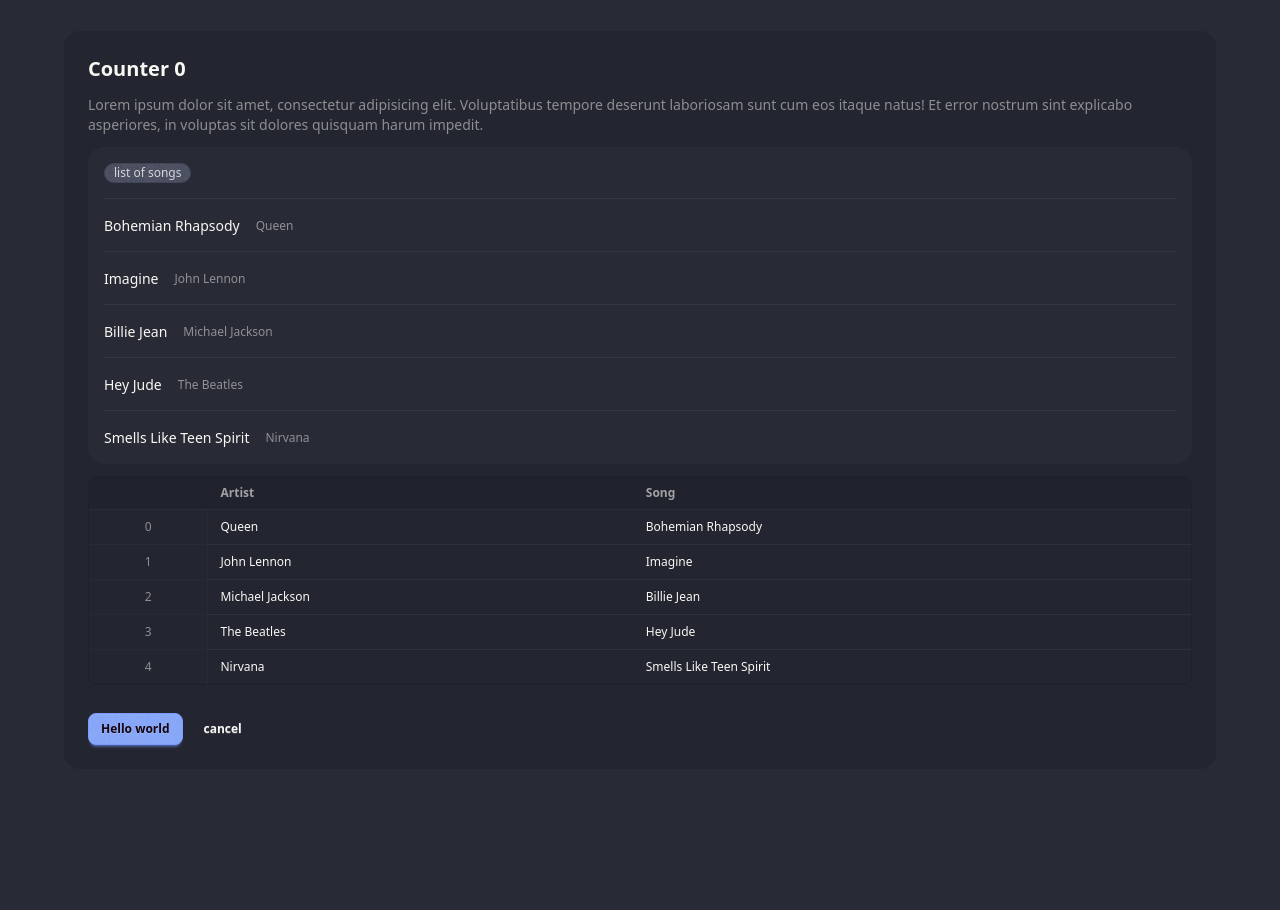
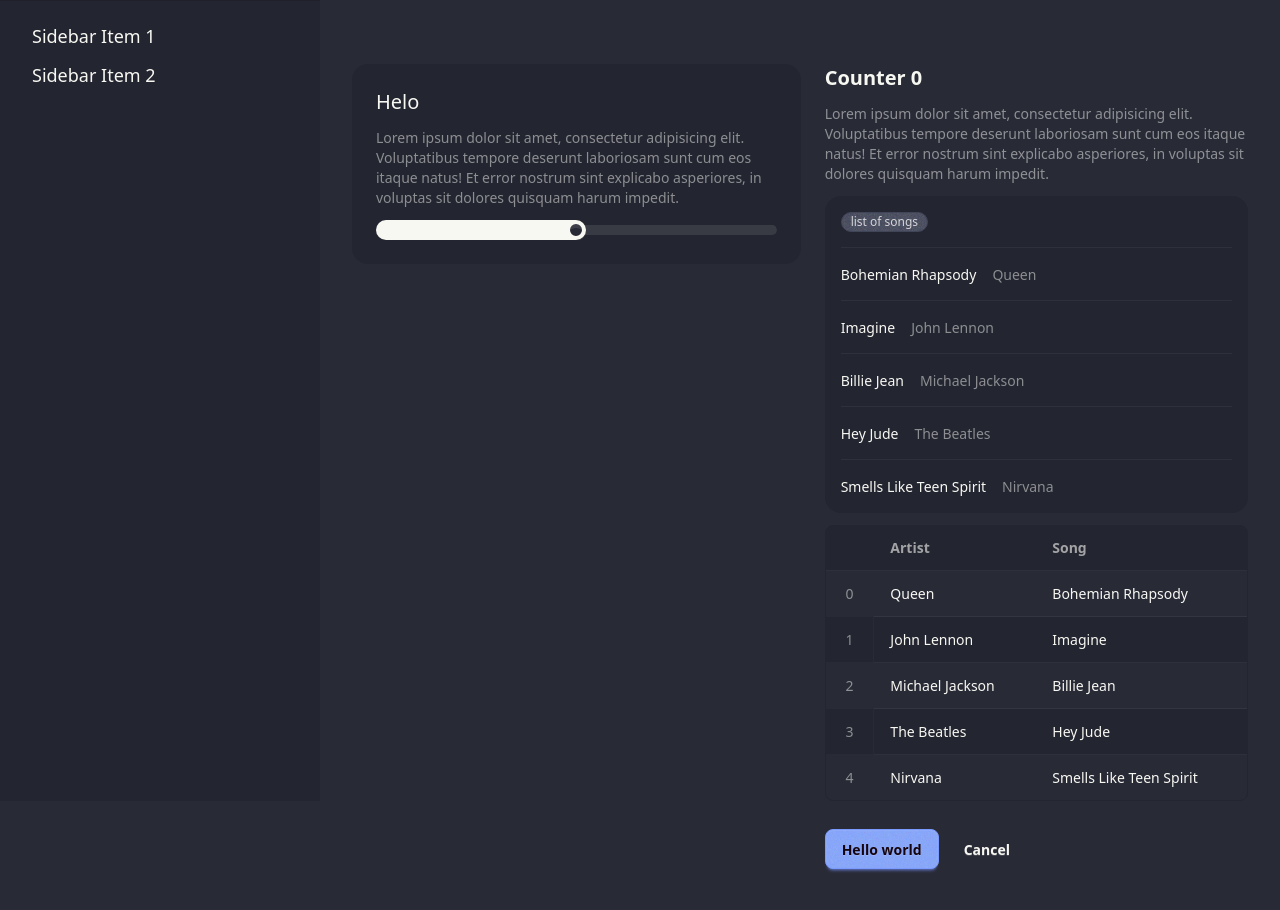
Before and after one commit to vaujan/deepflow, a Next.js app: page / in a window 1280 px wide. Shown: the top 910 px of the page. Before the commit the page ends 800 px from the top, so only its background shows below. Built offline with nearby package versions, Linux system fonts and the light colour scheme.

Commit message:
update layout and component

```diff
--- a/src/app/page.tsx
+++ b/src/app/page.tsx
@@ -1,76 +1,24 @@
-"use client";
-import { Plus } from "lucide-react";
 import React from "react";
+import Sidebar from "../components/ui/sidebar";
+import LeftCard from "../components/ui/left-card";
+import RightCard from "../components/ui/right-card";
+import Dock from "../components/ui/dock";
 
 export default function Page() {
-	const [count, setCount] = React.useState(0);
+	return (
+		<div className="min-h-screen flex flex-col lg:flex-row">
+			<Sidebar />
+			<main className="w-full relative flex gap-6 flex-1 items-start justify-center ">
+				<div className="max-w-8xl flex gap-6 w-full px-8 py-16">
+					{/* Card */}
+					<LeftCard />
+					{/*  Card */}
+					<RightCard />
+				</div>
 
-	const songs = [
-		{ id: 1, title: "Bohemian Rhapsody", artist: "Queen" },
-		{ id: 2, title: "Imagine", artist: "John Lennon" },
-		{ id: 3, title: "Billie Jean", artist: "Michael Jackson" },
-		{ id: 4, title: "Hey Jude", artist: "The Beatles" },
-		{ id: 5, title: "Smells Like Teen Spirit", artist: "Nirvana" },
-	];
-
-	return (
-		<div className="min-h-screen flex flex-col items-center">
-			<main className="max-w-6xl flex flex-1 items-center">
-				<div className="card p-6 gap-3 bg-base-200">
-					<h1 className="text-xl font-semibold">Counter {count}</h1>
-					<p className="text-sm text-base-content/50">
-						Lorem ipsum dolor sit amet, consectetur adipisicing elit.
-						Voluptatibus tempore deserunt laboriosam sunt cum eos itaque natus!
-						Et error nostrum sint explicabo asperiores, in voluptas sit dolores
-						quisquam harum impedit.
-					</p>
-					<ul className="list bg-base-100 rounded-box">
-						<li className="list-row">
-							<div className="badge badge-neutral badge-sm">list of songs</div>
-						</li>
-						{songs.map((song) => (
-							<li className="list-row flex items-center">
-								{song.title}
-								<p className="text-xs text-base-content/50">{song.artist}</p>
-							</li>
-						))}
-					</ul>
-					<div className="overflow-x-auto">
-						<div className="flex border-1 rounded-lg overflow-hidden border-base-300">
-							<table className="table table-zebra table-sm">
-								{/* head */}
-								<thead>
-									<tr className="text-xs">
-										<th className="bg-base-300/50 hover:bg-base-300"></th>
-										<th className="bg-base-300/50 hover:bg-base-300">Artist</th>
-										<th className="bg-base-300/50 hover:bg-base-300">Song</th>
-									</tr>
-								</thead>
-								<tbody>
-									{/* row 1 */}
-									{songs.map((song, index) => (
-										<tr>
-											<th className="border-r border-base-100 text-base-content/50 font-medium items-center justify-center flex">
-												{index}
-											</th>
-											<td>{song.artist}</td>
-											<td>{song.title}</td>
-										</tr>
-									))}
-								</tbody>
-							</table>
-						</div>
-					</div>
-					<div className="card-actions mt-4  items-center">
-						<button
-							onClick={() => setCount(count + 1)}
-							className="btn btn-primary btn-sm"
-						>
-							Hello world
-						</button>
-						<button className="btn btn-ghost btn-sm">cancel</button>
-					</div>
-				</div>
+				{/* <div className="font-medium absolute w-32 left-10 bottom-10">
+					<Dock />
+				</div> */}
 			</main>
 		</div>
 	);
--- /dev/null
+++ b/src/components/ui/dock.tsx
@@ -0,0 +1,20 @@
+import React from "react";
+import { ActivityIcon, Kanban, Table2 } from "lucide-react";
+
+export default function Dock() {
+	return (
+		<div className="p-2 rounded-box w-fit bg-base-300 flex gap-3">
+			<button className="btn btn-ghost btn-square">
+				<Kanban />
+			</button>
+
+			<button className="btn btn-ghost btn-square">
+				<Table2 />
+			</button>
+
+			<button className="btn btn-ghost btn-square">
+				<ActivityIcon />
+			</button>
+		</div>
+	);
+}
--- /dev/null
+++ b/src/components/ui/left-card.tsx
@@ -0,0 +1,20 @@
+"use client";
+
+import React from "react";
+
+export default function LeftCard() {
+	const [count, setCount] = React.useState(0);
+
+	return (
+		<div className="card p-6 gap-3 bg-base-200 w-full h-full">
+			<h1 className="text-xl font-medium">Helo</h1>
+			<p className="text-sm text-base-content/50">
+				Lorem ipsum dolor sit amet, consectetur adipisicing elit. Voluptatibus
+				tempore deserunt laboriosam sunt cum eos itaque natus! Et error nostrum
+				sint explicabo asperiores, in voluptas sit dolores quisquam harum
+				impedit.
+			</p>
+			<input type="range" min={0} max={100} className="range w-full range-sm" />
+		</div>
+	);
+}
--- /dev/null
+++ b/src/components/ui/right-card.tsx
@@ -0,0 +1,72 @@
+"use client";
+
+import React from "react";
+
+export default function RightCard() {
+	const [count, setCount] = React.useState(0);
+
+	const songs = [
+		{ id: 1, title: "Bohemian Rhapsody", artist: "Queen" },
+		{ id: 2, title: "Imagine", artist: "John Lennon" },
+		{ id: 3, title: "Billie Jean", artist: "Michael Jackson" },
+		{ id: 4, title: "Hey Jude", artist: "The Beatles" },
+		{ id: 5, title: "Smells Like Teen Spirit", artist: "Nirvana" },
+	];
+
+	return (
+		<div className="card gap-3 w-full">
+			<h1 className="text-xl font-semibold">Counter {count}</h1>
+			<p className="text-sm text-base-content/50">
+				Lorem ipsum dolor sit amet, consectetur adipisicing elit. Voluptatibus
+				tempore deserunt laboriosam sunt cum eos itaque natus! Et error nostrum
+				sint explicabo asperiores, in voluptas sit dolores quisquam harum
+				impedit.
+			</p>
+			<ul className="list bg-base-200 rounded-box">
+				<li className="list-row">
+					<div className="badge badge-neutral badge-sm">list of songs</div>
+				</li>
+				{songs.map((song) => (
+					<li className="list-row flex items-center">
+						{song.title}
+						<p className="text-sm text-base-content/50">{song.artist}</p>
+					</li>
+				))}
+			</ul>
+			<div className="overflow-x-auto">
+				<div className="flex border-1 rounded-lg overflow-hidden border-base-200">
+					<table className="table table-zebra table-md">
+						{/* head */}
+						<thead>
+							<tr className="text-sm">
+								<th className="bg-base-300/50 hover:bg-base-300"></th>
+								<th className="bg-base-300/50 hover:bg-base-300">Artist</th>
+								<th className="bg-base-300/50 hover:bg-base-300">Song</th>
+							</tr>
+						</thead>
+						<tbody>
+							{/* row 1 */}
+							{songs.map((song, index) => (
+								<tr>
+									<th className="border-r border-base-100 text-base-content/50 font-medium items-center justify-center flex">
+										{index}
+									</th>
+									<td>{song.artist}</td>
+									<td>{song.title}</td>
+								</tr>
+							))}
+						</tbody>
+					</table>
+				</div>
+			</div>
+			<div className="card-actions mt-4  items-center">
+				<button onClick={() => setCount(count + 1)} className="btn btn-primary">
+					Hello world
+				</button>
+				<button onClick={() => setCount(0)} className="btn btn-ghost">
+					Cancel
+				</button>
+			</div>
+		</div>
+	);
+}
--- a/src/components/ui/sidebar.tsx
+++ b/src/components/ui/sidebar.tsx
@@ -1,5 +1,34 @@
 import React from "react";
 
 export default function Sidebar() {
-	return <div>Sidebar</div>;
+	return (
+		<div className="lg:drawer-open">
+			<input id="my-drawer-2" type="checkbox" className="drawer-toggle" />
+			<div className="drawer-content flex px-8 border-b border-base-300 justify-between">
+				{/* Page content here */}
+				<label
+					htmlFor="my-drawer-2"
+					className="btn btn-primary drawer-button lg:hidden"
+				>
+					Open drawer
+				</label>
+			</div>
+			<div className="drawer-side">
+				<label
+					htmlFor="my-drawer-2"
+					aria-label="close sidebar"
+					className="drawer-overlay"
+				></label>
+				<ul className="menu menu-lg bg-base-200 text-base-content min-h-full w-80 p-4">
+					{/* Sidebar content here */}
+					<li>
+						<a>Sidebar Item 1</a>
+					</li>
+					<li>
+						<a>Sidebar Item 2</a>
+					</li>
+				</ul>
+			</div>
+		</div>
+	);
 }
```
